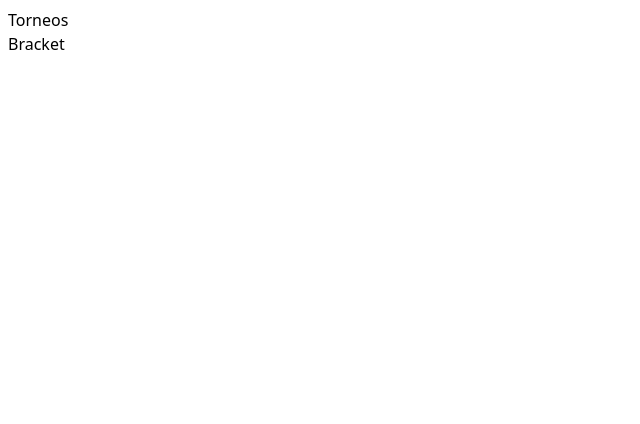
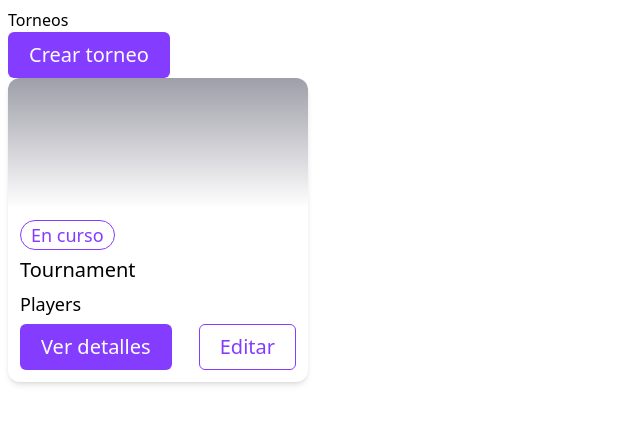
Before and after one commit to FelixAva/kuali-tournaments, a React (Vite) app: page / in a window 1280 px wide. Shown: the top 424 px of the page, without its empty margins (0-640 px from the left). Built offline with nearby package versions, Linux system fonts and the light colour scheme.

Commit message:
Tournament interface

```diff
--- a/src/components/index.ts
+++ b/src/components/index.ts
@@ -5,6 +5,7 @@ import Button from './ui/Button';
 import TournamentCard from './tournaments/TournamentCard';
 import Bracket from './tournaments/Bracket';
 
+// * Form components imports
 import Input from './form/Input';
 
 export {
@@ -15,5 +16,6 @@ export {
   TournamentCard,
   Bracket,
 
+  // * Form components exports
   Input,
 }
--- a/src/components/tournaments/TournamentCard.tsx
+++ b/src/components/tournaments/TournamentCard.tsx
@@ -3,7 +3,7 @@ import Badge from '../ui/Badge';
 
 const TournamentCard = () => {
   return (
-    <div className="w-[300px] h-auto rounded-xl overflow-hidden">
+    <div className="w-[300px] h-auto rounded-xl overflow-hidden shadow-md">
       {/* Image container */}
       <div
         className="w-auto h-[130px] bg-gradient-to-b from-zinc-400 to-white"
@@ -11,7 +11,7 @@ const TournamentCard = () => {
         {/* Gradient color */}
       </div>
 
-      <div className="px-2.5 py-2">
+      <div className="px-3 py-3">
         <div className="flex flex-col gap-1.5">
           <Badge title="En curso" />
 
--- a/src/interfaces/tournament.interface.ts
+++ b/src/interfaces/tournament.interface.ts
@@ -24,4 +24,10 @@ interface TournamentSettings {
   }
   modality: 'single' | 'team';
   sistemMode: 'single' | 'double' | 'roundRobin';
+  prices: Price[];
 }
+
+interface Price {
+  place: number;
+  price: number;
+}
--- a/src/routes/index.tsx
+++ b/src/routes/index.tsx
@@ -1,5 +1,5 @@
 import { createFileRoute } from '@tanstack/react-router';
-import { Bracket } from '../components';
+import { TournamentCard, Button } from '../components';
 
 export const Route = createFileRoute('/')({
   component: Index
@@ -9,8 +9,16 @@ function Index() {
   return (
     <div className="w-full p-2">
       <h2>Torneos</h2>
+      <Button
+        title='Crear torneo'
+        action={() => console.log('Crear torneo')}
+      />
 
-      <Bracket />
+      <div>
+        <TournamentCard
+
+        />
+      </div>
     </div>
   );
 };
```
